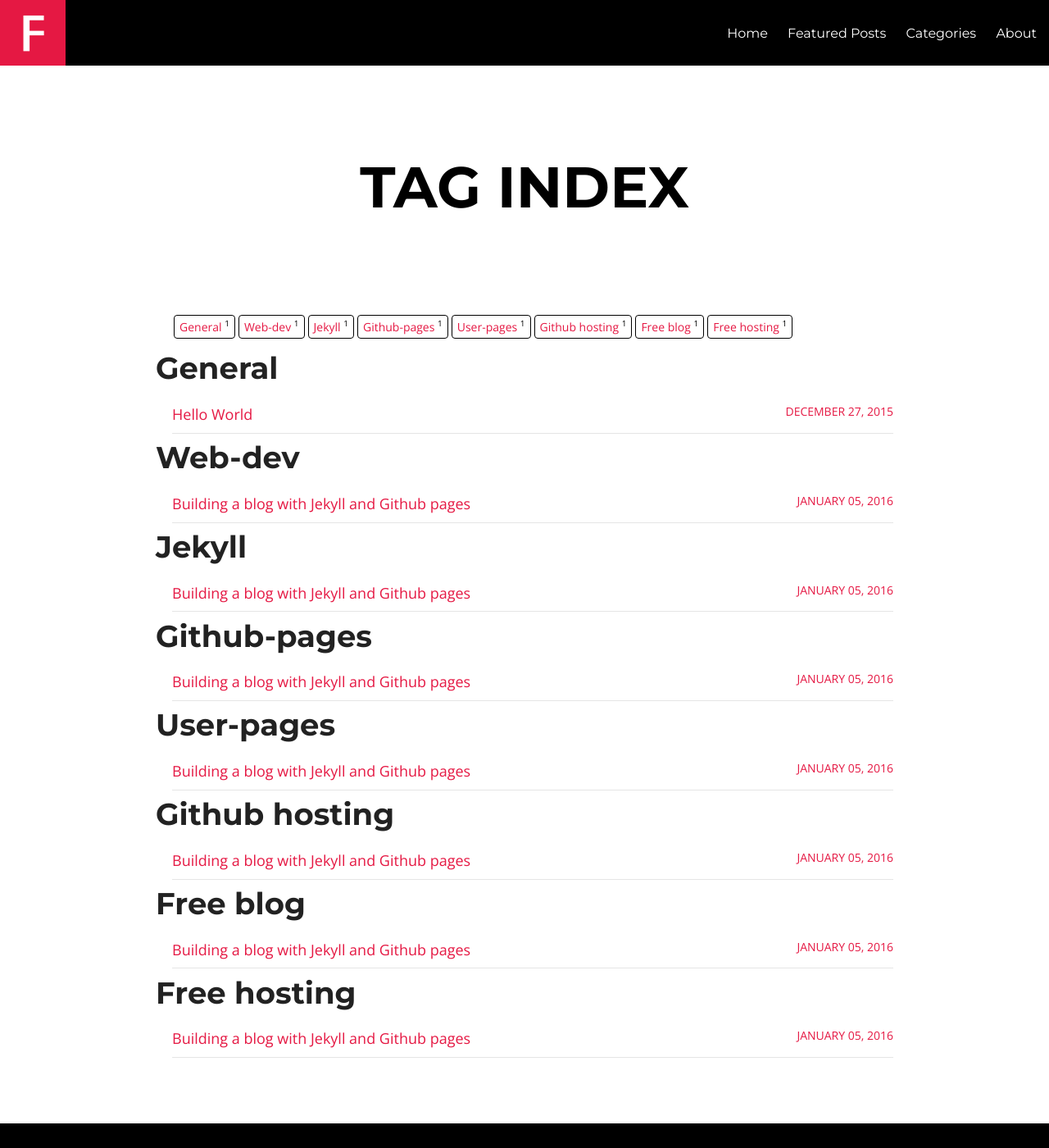
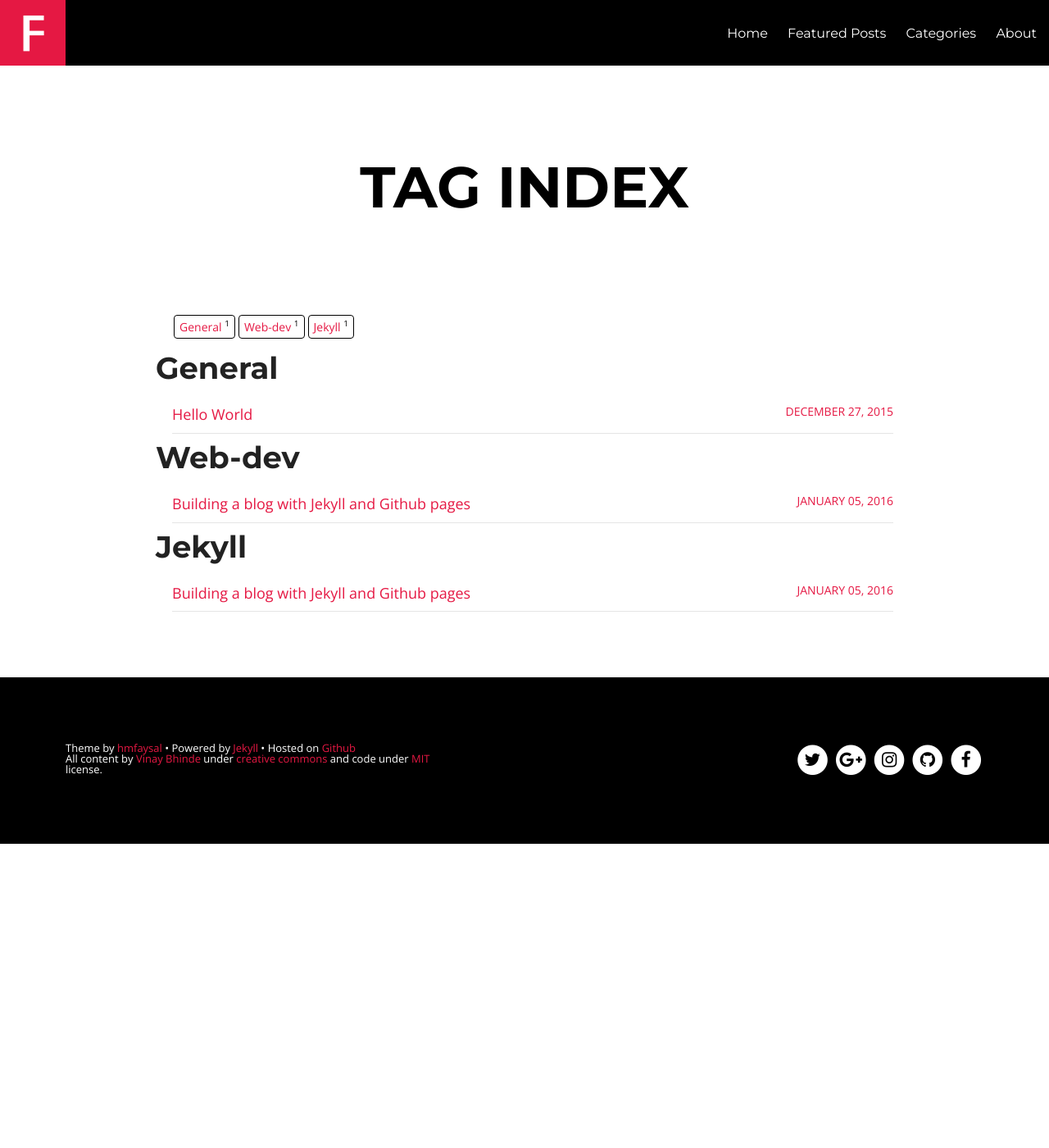
Before and after one commit to vinaynb/vinaynb.github.io, a Jekyll site: the page built from tags.html, in a window 1280 px wide and 1400 px high. Shown: the whole window at 82% size. Built offline with Jekyll 4.4.1, drawn with Linux system fonts in a browser that asks for light colours; nearby versions of some CDN libraries.

Commit message:
Update 2016-01-05-building-a-blog-with-jekyll-and-github-pages.md
Removed extra tags in Building blog with jekyll

```diff
--- a/_posts/web-dev/2016-01-05-building-a-blog-with-jekyll-and-github-pages.md
+++ b/_posts/web-dev/2016-01-05-building-a-blog-with-jekyll-and-github-pages.md
@@ -4,7 +4,7 @@ title: Building a blog with Jekyll and Github pages
 description: "This is basically my tale of setting up this very blog and the learnings from the process."
 modified: 2016-0105
 category: articles
-tags: [web-dev,jekyll,github-pages,user-pages,github hosting,free blog,free hosting]
+tags: [web-dev,jekyll]
 imagefeature: posts/set-up-your-blog-cover.jpg
 comments: true
 share: true
```
